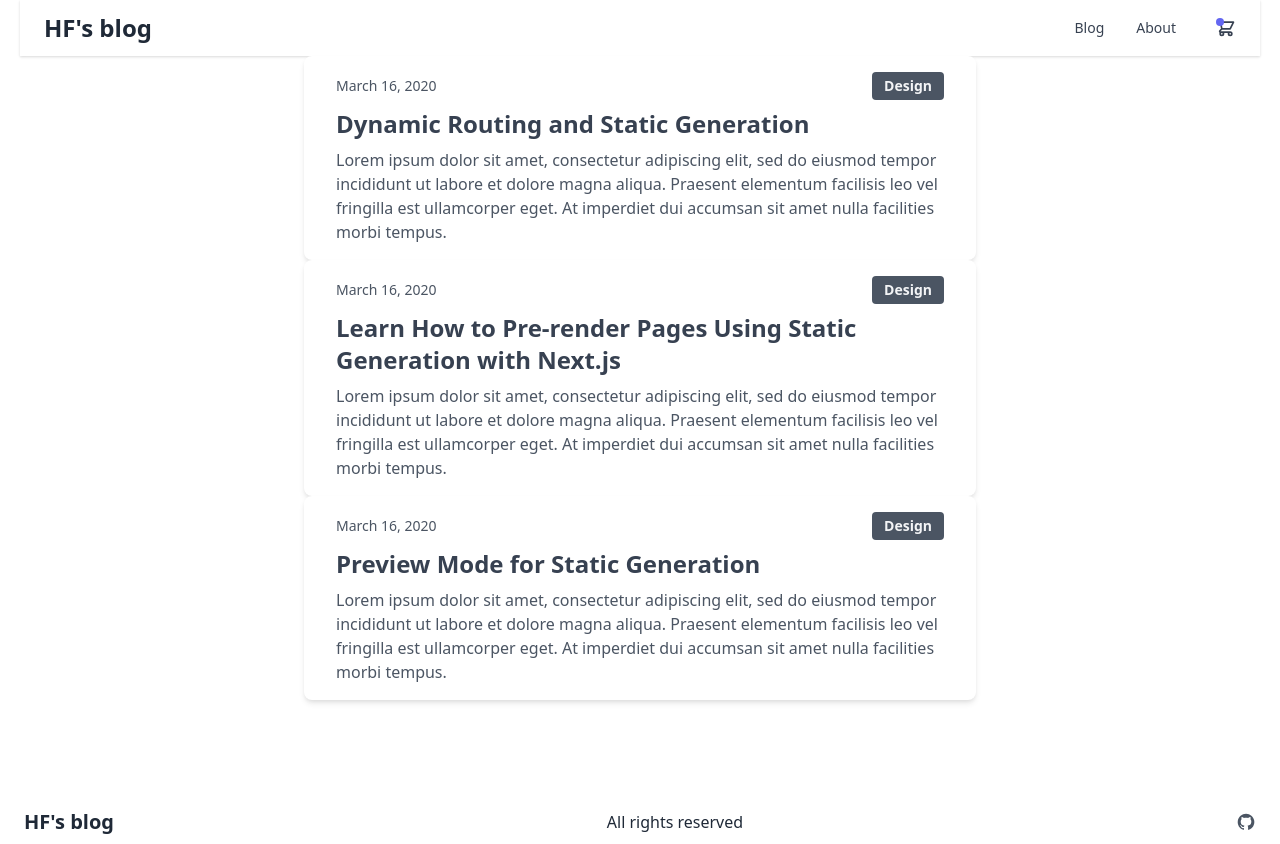
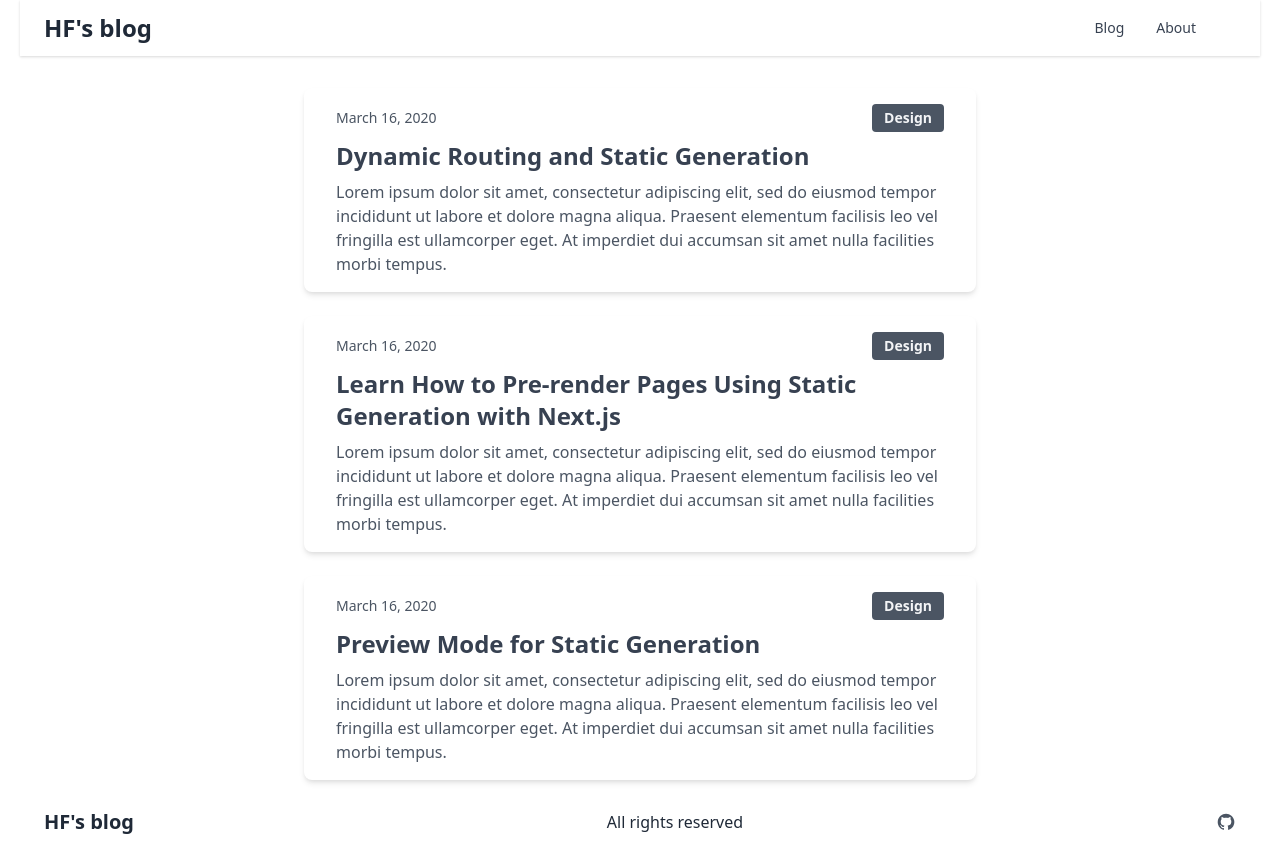
Before and after one commit to HelderFSFerreira/blog, a Next.js app: page / in a window 1280 px wide. Built offline with nearby package versions, Linux system fonts and the light colour scheme.

Commit message:
Add container

```diff
--- a/components/footer.tsx
+++ b/components/footer.tsx
@@ -1,20 +1,17 @@
-import { BLOG_NAME } from '../lib/constants';
+import { BLOG_NAME, GITHUB_PROFILE } from '../lib/constants';
+import Container from './container';
 
 const Footer = () => {
   return (
-    // <footer classNameName="bg-accent-1 border-t border-accent-2">
-    //   <Container>
-
-    //   </Container>
-    // </footer>
-      <footer className="flex flex-col items-center justify-between px-6 py-2 bg-white dark:bg-gray-800 sm:flex-row">
-          <a href="#" className="text-xl font-bold text-gray-800 dark:text-white hover:text-gray-700 dark:hover:text-gray-300">{ BLOG_NAME }</a>
+      <Container>
+        <footer className="flex flex-col items-center justify-between px-6 py-2 bg-white dark:bg-gray-800 sm:flex-row" >
+            <a className="text-xl font-bold text-gray-800 dark:text-white hover:text-gray-700 dark:hover:text-gray-300">{ BLOG_NAME }</a>
 
             <p className="py-2 text-gray-800 dark:text-white sm:py-0">All rights reserved</p>
 
             <div className="flex -mx-2">
 
-              <a href="#" className="mx-2 text-gray-600 dark:text-gray-300 hover:text-gray-500 dark:hover:text-gray-300" aria-label="Github">
+                <a href={GITHUB_PROFILE} className="mx-2 text-gray-600 dark:text-gray-300 hover:text-gray-500 dark:hover:text-gray-300" aria-label="Github">
                     <svg className="w-5 h-5 fill-current" viewBox="0 0 24 24" fill="none"
                         xmlns="http://www.w3.org/2000/svg">
                         <path
@@ -24,6 +21,7 @@ const Footer = () => {
                 </a>
             </div>
         </footer>
+      </Container>
   )
 }
 
--- a/components/header.tsx
+++ b/components/header.tsx
@@ -1,12 +1,15 @@
+import Link from 'next/link'
 import { BLOG_NAME } from '../lib/constants';
 
 const Header = () => {
   return (
-      <nav className="bg-white shadow dark:bg-gray-800">
+      <nav className="bg-white shadow dark:bg-gray-800 mb-8">
           <div className="container px-6 py-3 mx-auto md:flex md:justify-between md:items-center">
               <div className="flex items-center justify-between">
                   <div>
-                      <a className="text-xl font-bold text-gray-800 dark:text-white md:text-2xl hover:text-gray-700 dark:hover:text-gray-300" href="#">{BLOG_NAME}</a>
+                    <Link as={`/`} href="/">
+                      <a className="text-xl font-bold text-gray-800 dark:text-white md:text-2xl hover:text-gray-700 dark:hover:text-gray-300">{BLOG_NAME}</a>
+                    </Link>
                   </div>
 
                   <div className="flex md:hidden">
@@ -21,18 +24,12 @@ const Header = () => {
 
               <div className="items-center md:flex">
                   <div className="flex flex-col md:flex-row md:mx-6">
-                      <a className="my-1 text-sm font-medium text-gray-700 dark:text-gray-200 hover:text-indigo-500 dark:hover:text-indigo-400 md:mx-4 md:my-0" href="#">Blog</a>
-                      <a className="my-1 text-sm font-medium text-gray-700 dark:text-gray-200 hover:text-indigo-500 dark:hover:text-indigo-400 md:mx-4 md:my-0" href="#">About</a>
-                  </div>
-
-                  <div className="flex justify-center md:block">
-                      <a className="relative text-gray-700 dark:text-gray-200 hover:text-gray-600 dark:hover:text-gray-300" href="#">
-                          <svg className="w-5 h-5" viewBox="0 0 24 24" fill="none" xmlns="http://www.w3.org/2000/svg">
-                              <path d="M3 3H5L5.4 5M7 13H17L21 5H5.4M7 13L5.4 5M7 13L4.70711 15.2929C4.07714 15.9229 4.52331 17 5.41421 17H17M17 17C15.8954 17 15 17.8954 15 19C15 20.1046 15.8954 21 17 21C18.1046 21 19 20.1046 19 19C19 17.8954 18.1046 17 17 17ZM9 19C9 20.1046 8.10457 21 7 21C5.89543 21 5 20.1046 5 19C5 17.8954 5.89543 17 7 17C8.10457 17 9 17.8954 9 19Z" stroke="currentColor" stroke-width="2" stroke-linecap="round" stroke-linejoin="round"/>
-                          </svg>
-
-                          <span className="absolute top-0 left-0 p-1 text-xs text-white bg-indigo-500 rounded-full"></span>
-                      </a>
+                    <Link as={`/`} href="/">
+                        <a className="my-1 text-sm font-medium text-gray-700 dark:text-gray-200 hover:text-indigo-500 dark:hover:text-indigo-400 md:mx-4 md:my-0">Blog</a>
+                    </Link>
+                    <Link as={`/about`} href="/about">
+                        <a className="my-1 text-sm font-medium text-gray-700 dark:text-gray-200 hover:text-indigo-500 dark:hover:text-indigo-400 md:mx-4 md:my-0">About</a>
+                    </Link>
                   </div>
               </div>
           </div>
--- a/components/posts.tsx
+++ b/components/posts.tsx
@@ -8,14 +8,12 @@ type Props = {
 const Posts = ({ posts }: Props) => {
   return (
     <section>
-      <div>
+      <div className="space-y-6">
         {posts.map((post) => (
           <PostPreview
             key={post.slug}
             title={post.title}
-            coverImage={post.coverImage}
             date={post.date}
-            author={post.author}
             slug={post.slug}
             excerpt={post.excerpt}
           />
@@ -23,6 +21,6 @@ const Posts = ({ posts }: Props) => {
       </div>
     </section>
   )
-}
+};
 
-export default Posts
+export default Posts;
--- a/lib/constants.ts
+++ b/lib/constants.ts
@@ -1 +1,2 @@
 export const BLOG_NAME = 'HF\'s blog';
+export const GITHUB_PROFILE = 'https://github.com/HelderFSFerreira';
```
Also changed, not shown: pages/index.tsx (+8 -8 lines), components/post-preview.tsx (line endings or trailing spaces). Lines whose indentation alone changed are shown as unchanged.
